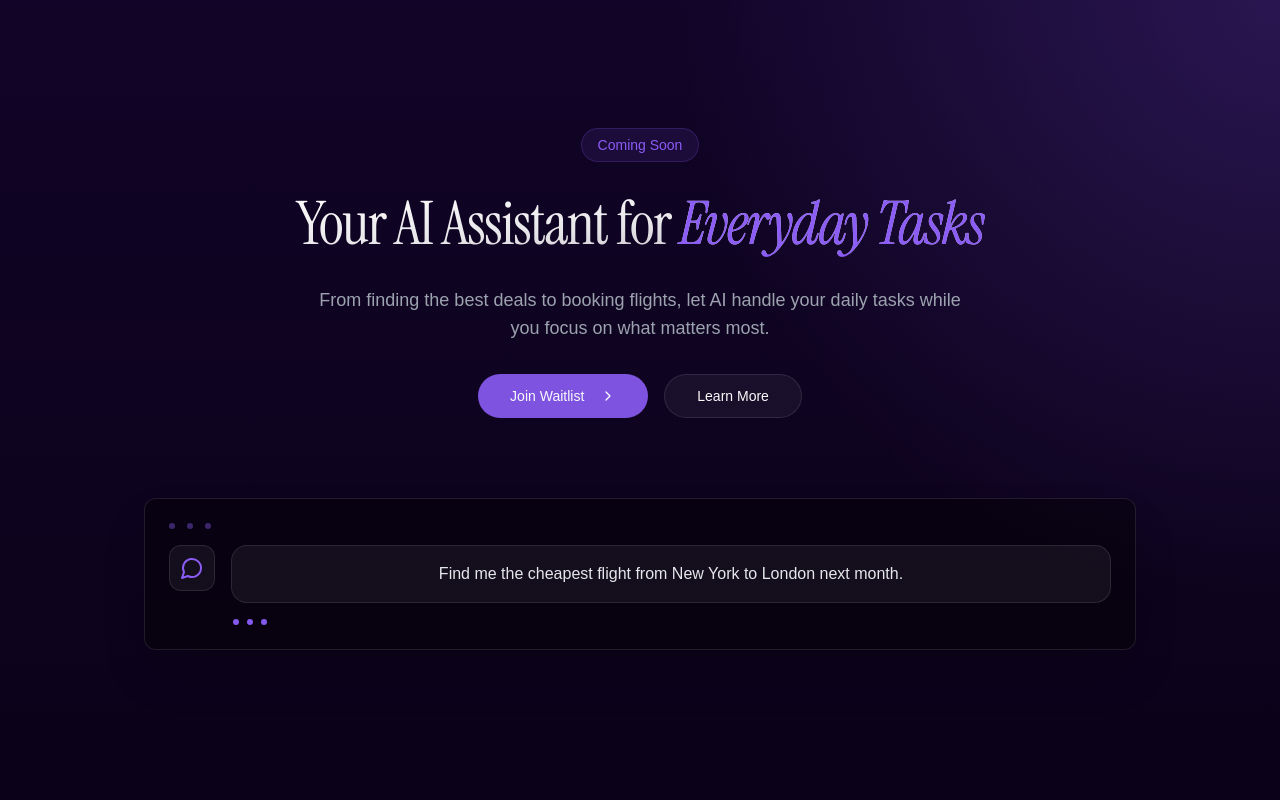
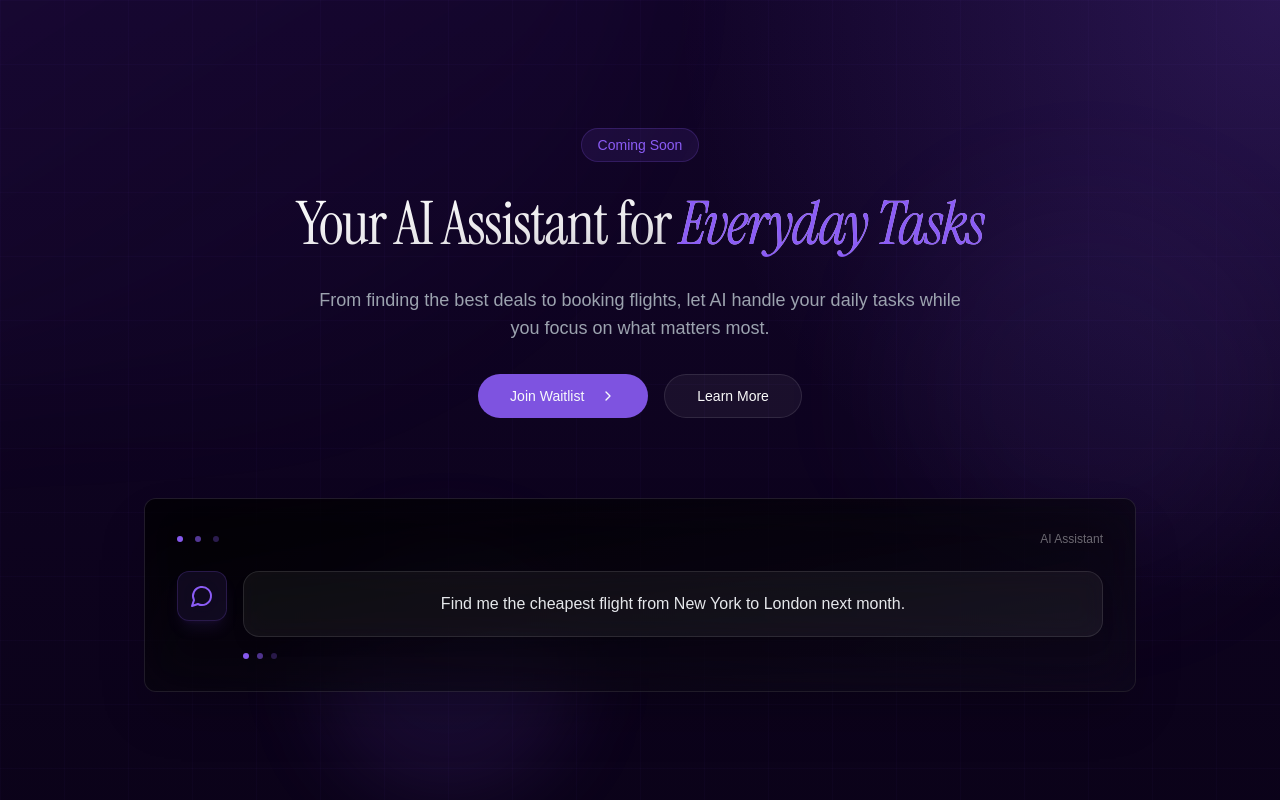
Before and after one commit to TEChintz/paradox, a React (Vite) app: page / in a window 1280 px wide. Shown: the top 800 px of the page. Built offline with nearby package versions, Linux system fonts and the light colour scheme; a web font is replaced by a local one.

Commit message:
Refactor hero section design
The hero section design was refactored and a futuristic background was added.

```diff
--- a/src/pages/Index.tsx
+++ b/src/pages/Index.tsx
@@ -1,4 +1,3 @@
-
 import { Button } from "@/components/ui/button";
 import { Card } from "@/components/ui/card";
 import {
@@ -16,6 +15,20 @@ const Index = () => {
   return (
     <div className="min-h-screen bg-[#0A0118] bg-gradient-to-b from-violet-950/20 to-black/90 overflow-hidden">
       <div className="absolute inset-0 bg-[radial-gradient(circle_at_top_right,_#8B5CF6_0%,_transparent_40%)] opacity-20" />
+
+      {/* Futuristic background elements */}
+      <div className="absolute inset-0 overflow-hidden">
+        <div className="absolute -top-1/2 -left-1/2 w-full h-full bg-gradient-to-br from-violet-500/10 to-transparent rounded-full blur-3xl" />
+        <div className="absolute top-1/4 right-0 w-96 h-96 bg-primary/5 rounded-full blur-3xl" />
+        <div className="absolute bottom-0 left-1/4 w-64 h-64 bg-primary/10 rounded-full blur-2xl" />
+        {/* Grid pattern */}
+        <div className="absolute inset-0" style={{
+          backgroundImage: `linear-gradient(to right, rgba(139, 92, 246, 0.1) 1px, transparent 1px),
+                           linear-gradient(to bottom, rgba(139, 92, 246, 0.1) 1px, transparent 1px)`,
+          backgroundSize: '4rem 4rem',
+          opacity: 0.3
+        }} />
+      </div>
 
       {/* Hero Section */}
       <section className="container mx-auto px-4 pt-16 md:pt-20 pb-16 text-center lg:pt-32 relative">
@@ -45,30 +58,32 @@ const Index = () => {
         {/* Feature Preview */}
         <div className="mx-auto mt-12 md:mt-20 max-w-5xl animate-fade-up px-4 [animation-delay:600ms]">
           <Card className="overflow-hidden border-0 shadow-2xl neo-blur">
-            <div className="p-4 md:p-6">
-              <div className="space-y-4">
-                <div className="flex items-center space-x-3">
-                  <div className="h-1.5 w-1.5 rounded-full bg-primary/40" />
-                  <div className="h-1.5 w-1.5 rounded-full bg-primary/40" />
-                  <div className="h-1.5 w-1.5 rounded-full bg-primary/40" />
+            <div className="relative p-6 md:p-8 bg-gradient-to-br from-black/40 to-primary/5">
+              <div className="absolute inset-0 backdrop-blur-xl" />
+              <div className="relative space-y-6">
+                <div className="flex items-center justify-between">
+                  <div className="flex items-center space-x-3">
+                    <div className="h-1.5 w-1.5 rounded-full bg-primary animate-pulse" />
+                    <div className="h-1.5 w-1.5 rounded-full bg-primary/60" />
+                    <div className="h-1.5 w-1.5 rounded-full bg-primary/30" />
+                  </div>
+                  <div className="text-xs text-white/40 font-geist">AI Assistant</div>
                 </div>
                 <div className="space-y-4">
                   <div className="flex items-start space-x-4">
-                    <div className="rounded-lg bg-white/5 p-2.5 shadow-sm border border-white/10">
+                    <div className="rounded-xl bg-primary/10 p-3 backdrop-blur-lg border border-primary/20 shadow-lg shadow-primary/10">
                       <MessageCircle className="h-5 w-5 md:h-6 md:w-6 text-primary" />
                     </div>
-                    <div className="flex-1 space-y-2">
-                      <p className="rounded-2xl bg-white/5 p-3 md:p-4 text-sm md:text-base text-gray-200 font-geist shadow-sm border border-white/10">
+                    <div className="flex-1">
+                      <p className="rounded-2xl bg-white/5 p-4 md:p-5 text-sm md:text-base text-gray-200 font-geist shadow-lg border border-white/10 backdrop-blur-md">
                         Find me the cheapest flight from New York to London next
                         month.
                       </p>
-                    </div>
-                  </div>
-                  <div className="ml-16 space-y-4">
-                    <div className="flex items-center space-x-2">
-                      <div className="h-1.5 w-1.5 animate-pulse rounded-full bg-primary" />
-                      <div className="h-1.5 w-1.5 animate-pulse rounded-full bg-primary" />
-                      <div className="h-1.5 w-1.5 animate-pulse rounded-full bg-primary" />
+                      <div className="mt-4 flex items-center space-x-2">
+                        <div className="h-1.5 w-1.5 animate-pulse rounded-full bg-primary" />
+                        <div className="h-1.5 w-1.5 animate-pulse rounded-full bg-primary/60 delay-100" />
+                        <div className="h-1.5 w-1.5 animate-pulse rounded-full bg-primary/30 delay-200" />
+                      </div>
                     </div>
                   </div>
                 </div>
```
